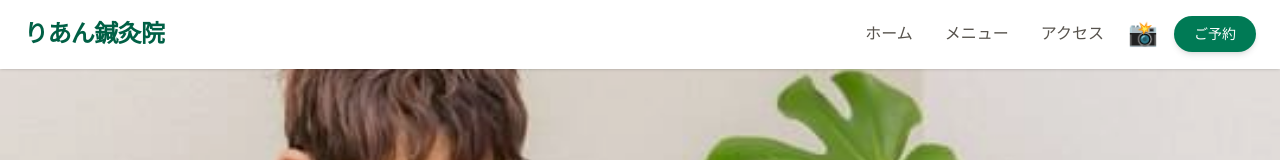
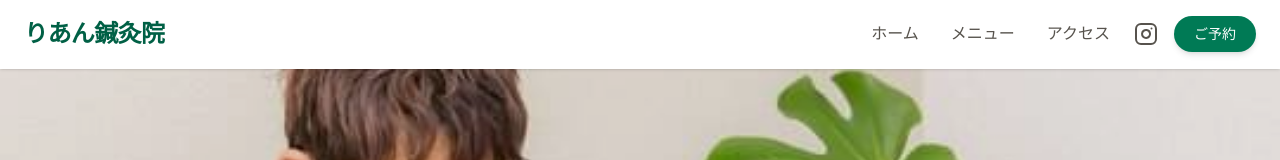
Before and after one commit to lien-shinkyuin/lien-shinkyuin, a Next.js app: page / in a window 1280 px wide. Shown: the top 160 px of the page. Built offline with nearby package versions, Linux system fonts and the light colour scheme.

Commit message:
インスタのロゴをSVGで確実に表示

```diff
--- a/app/layout.tsx
+++ b/app/layout.tsx
@@ -28,15 +28,32 @@ export default function RootLayout({ children }: { children: React.ReactNode })
             </ul>
 
             <div className="flex items-center gap-4">
+              {/* --- ここから修正：📸 を インスタロゴ（SVG）に変更 --- */}
               <a
                 href={instagramUrl}
                 target="_blank"
                 rel="noopener noreferrer"
-                className="hover:scale-110 transition-transform text-2xl"
+                className="text-stone-600 dark:text-stone-300 hover:text-[#E1306C] dark:hover:text-pink-400 transition-colors duration-300 flex items-center"
                 aria-label="Instagram"
               >
-                📸
+                <svg
+                  xmlns="http://www.w3.org/2000/svg"
+                  width="24"
+                  height="24"
+                  viewBox="0 0 24 24"
+                  fill="none"
+                  stroke="currentColor"
+                  strokeWidth="2"
+                  strokeLinecap="round"
+                  strokeLinejoin="round"
+                >
+                  <rect x="2" y="2" width="20" height="20" rx="5" ry="5"></rect>
+                  <path d="M16 11.37A4 4 0 1 1 12.63 8 4 4 0 0 1 16 11.37z"></path>
+                  <line x1="17.5" y1="6.5" x2="17.51" y2="6.5"></line>
+                </svg>
               </a>
+              {/* --- ここまで修正 --- */}
+
               <a href={reservationUrl} target="_blank" rel="noopener noreferrer" className="bg-emerald-700 text-white px-5 py-2 rounded-full hover:bg-emerald-800 transition shadow-md text-sm font-medium">
                 ご予約
               </a>
```
